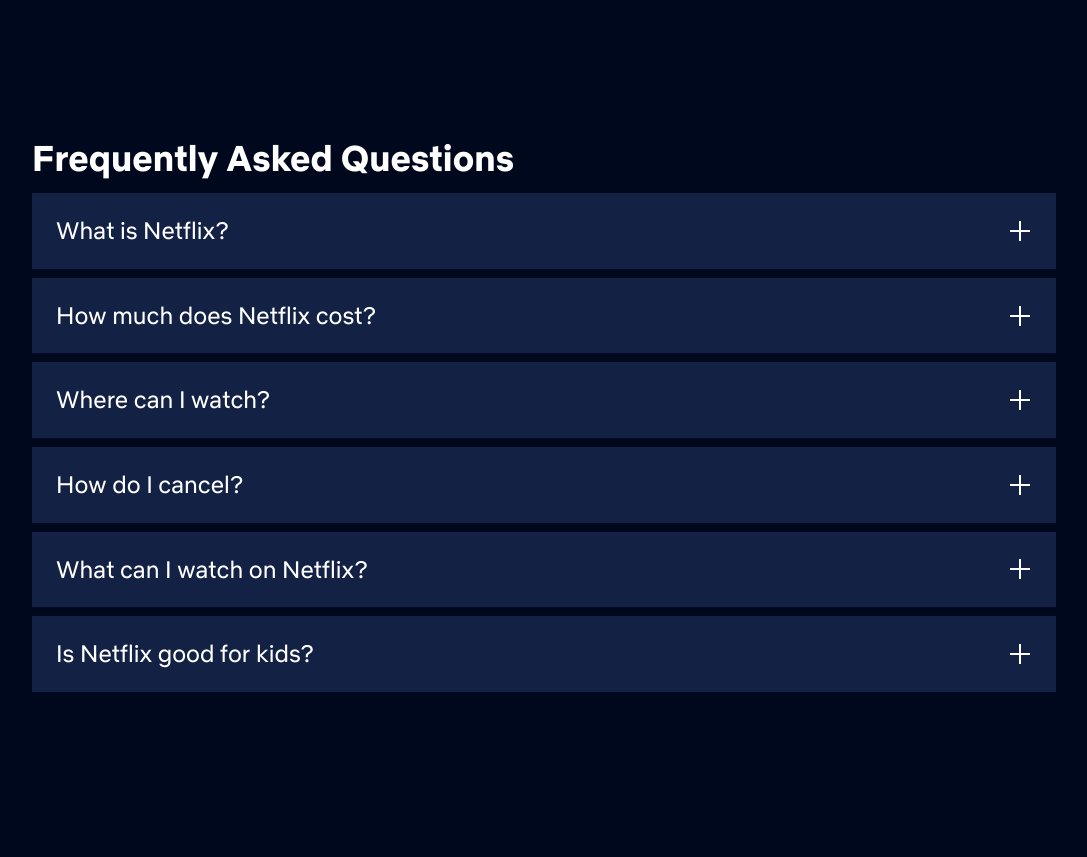
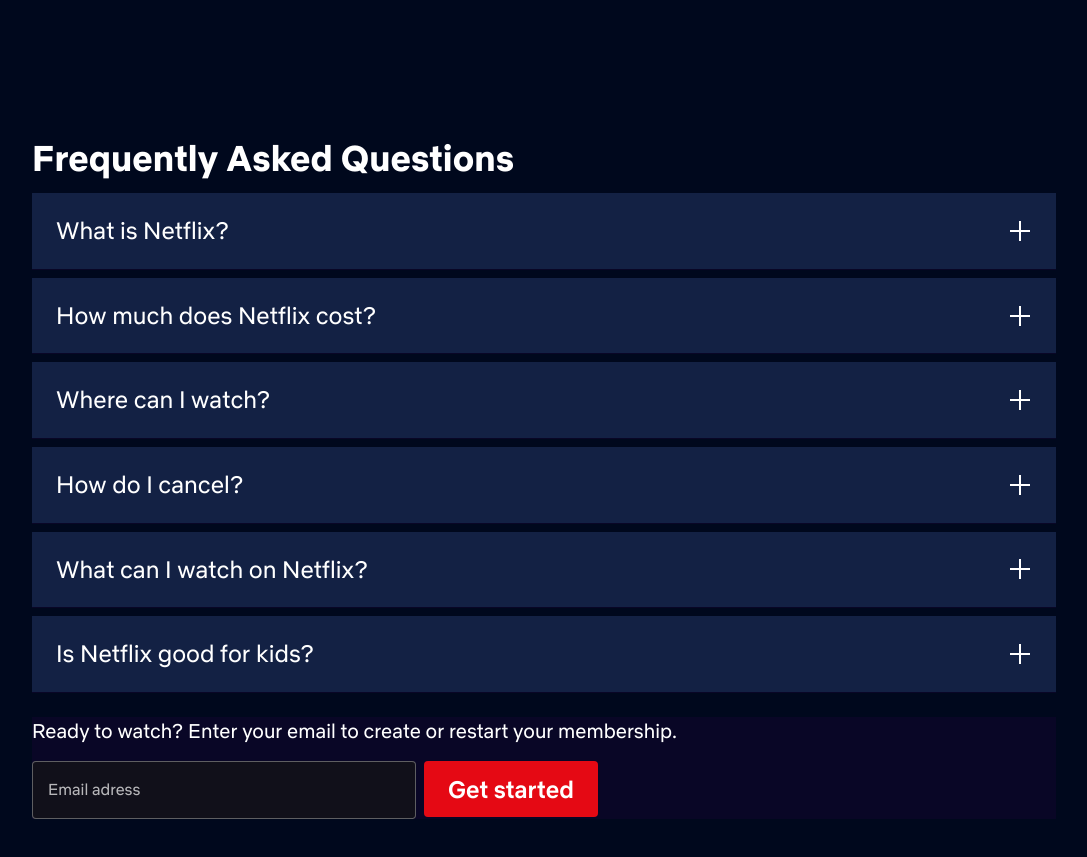
Before and after one commit to pinnci/netflix-clone, a Next.js app: page / in a window 1280 px wide. Shown: the part 2280-3137 px from the top of the page, without its empty margins (96-1183 px from the left). Before the commit the page ends 3077 px from the top, so only its background shows below. Built offline with nearby package versions, Linux system fonts and the light colour scheme.

Commit message:
used plain variant of EmailSubcription in Faq section

```diff
--- a/src/components/Faq/Faq.tsx
+++ b/src/components/Faq/Faq.tsx
@@ -5,6 +5,7 @@
 import AccordionItem from "../Accordion/AccordionItem";
 
 import { faq } from "../../data/homepage";
+import EmailSubscription from "../EmailSubscription/EmailSubscription";
 
 type Faq = {
   className?: string;
@@ -19,6 +20,7 @@
   return (
     <Container>
       <div className={classes} {...other}>
+        <div className="flex flex-col">
           <h2 className="font-bold text-3xl text-white sm:text-4xl">
             Frequently Asked Questions
           </h2>
@@ -31,6 +33,9 @@
               );
             })}
           </Accordion>
+
+          <EmailSubscription variant="plain" className="mt-4" />
+        </div>
       </div>
     </Container>
   );
```
Lines whose indentation alone changed are shown as unchanged.
